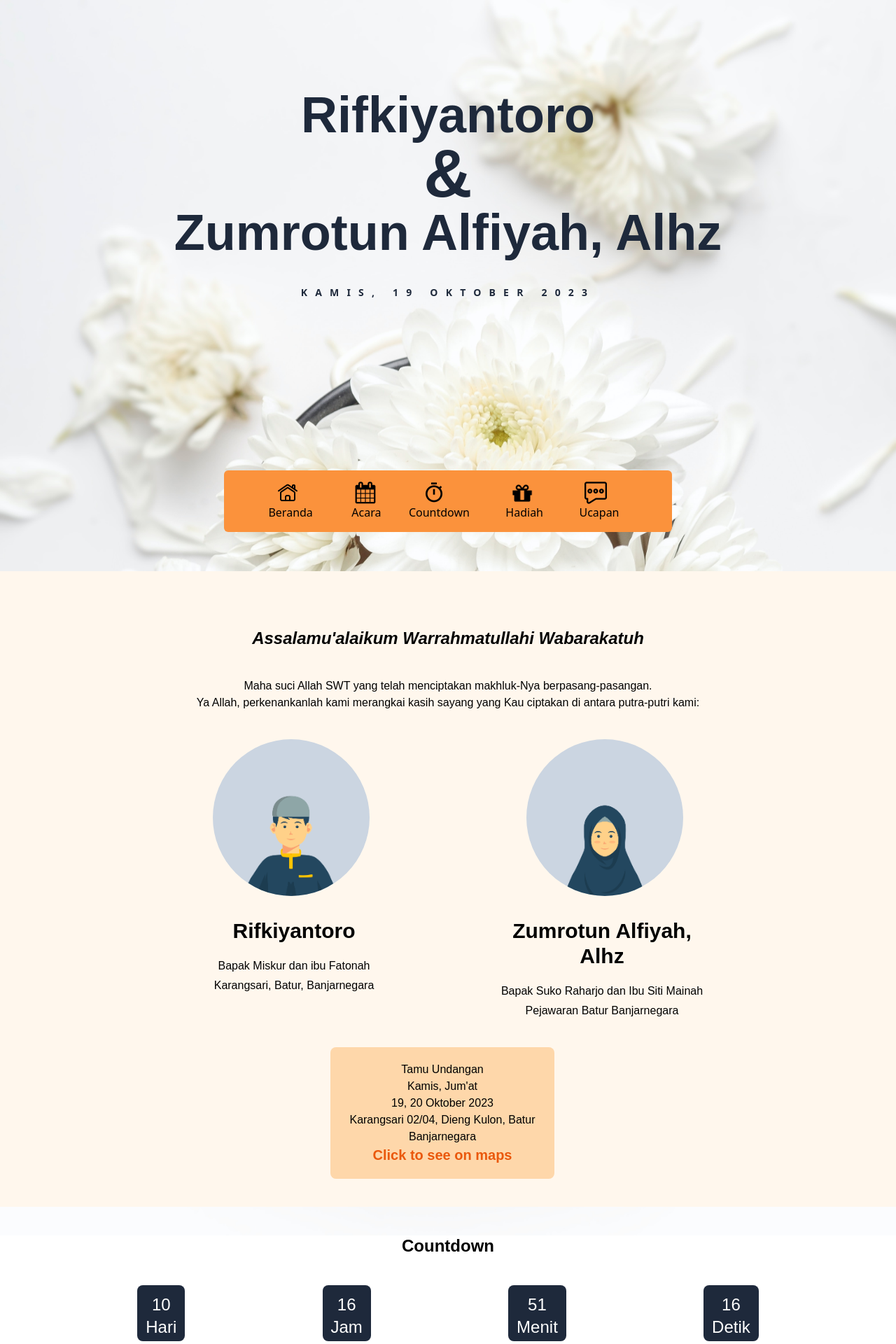
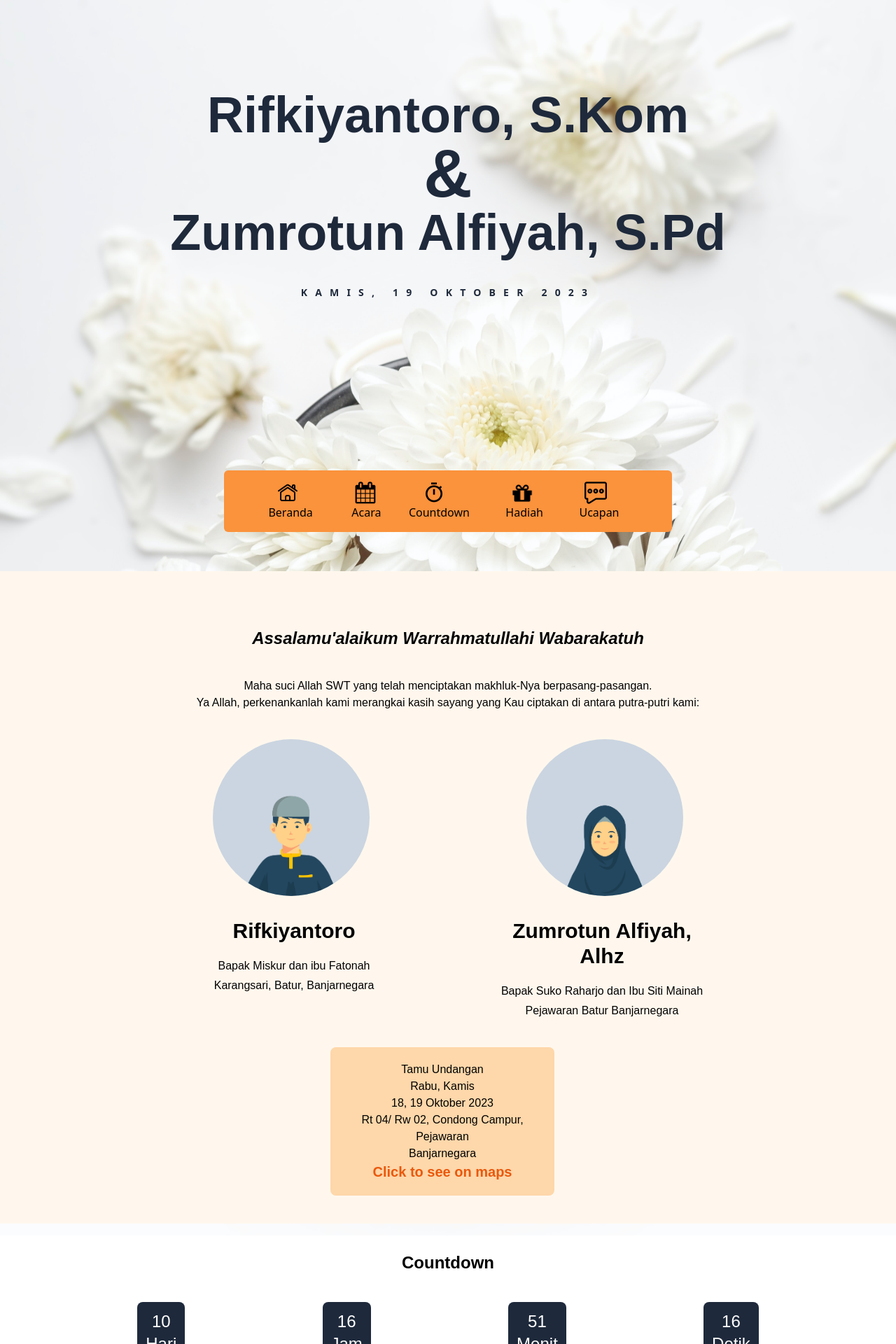
Before and after one commit to rojiloro/wedding-fe, a React (Vite) app: page /landing in a window 1280 px wide. Shown: the top 1920 px of the page at 70% size. Built offline with nearby package versions, Linux system fonts and the light colour scheme; no server answers; a web font is replaced by a local one.

Commit message:
undangan

```diff
--- a/src/components/detail.jsx
+++ b/src/components/detail.jsx
@@ -46,11 +46,11 @@ function Detail() {
         </div>
         <div className="flex justify-center mt-10">
           <div className="sm:w-1/4 font-monserat  text-center sm:p-5 p-3 mr-4 bg-orange-200 rounded-lg hover:scale-110 transition cursor-pointer">
-            <Link target="_blank" to="https://maps.app.goo.gl/nEf5B3Ry99zR7V568">
+            <Link target="_blank" to="https://maps.app.goo.gl/ybF1BkdAhW8nxuvx5">
               <p>Tamu Undangan</p>
-              <p>Kamis, Jum'at</p>
-              <p>19, 20 Oktober 2023</p>
-              <p>Karangsari 02/04, Dieng Kulon, Batur</p>
+              <p>Rabu, Kamis</p>
+              <p>18, 19 Oktober 2023</p>
+              <p>Rt 04/ Rw 02, Condong Campur, Pejawaran</p>
               <p>Banjarnegara</p>
               <p className="text-xl font-semibold text-orange-600">Click to see on maps</p>
             </Link>
--- a/src/components/hero.jsx
+++ b/src/components/hero.jsx
@@ -23,9 +23,9 @@ function Hero() {
             <p>untuk hadir di acara pernikahan</p>
           </div> */}
           <div className="sm:text-7xl text-5xl font-custom4 font-bold text-slate-800 mb-10">
-            <h1 data-aos="fade-right">Rifkiyantoro</h1>
+            <h1 data-aos="fade-right">Rifkiyantoro, S.Kom</h1>
             <p className="text-8xl">&</p>
-            <h1 data-aos="fade-left">Zumrotun Alfiyah, Alhz</h1>
+            <h1 data-aos="fade-left">Zumrotun Alfiyah, S.Pd</h1>
           </div>
           <div data-aos="zoom-in" className="mb-16 font-bold sm:text-sm text-xs uppercase  sm:tracking-[1em] tracking-[0.5em] text-slate-800 decoration-black">
             <p>Kamis, 19 Oktober 2023</p>
--- a/src/components/landing.jsx
+++ b/src/components/landing.jsx
@@ -21,9 +21,9 @@ function Landing() {
       </div>
       <div className="text-center py-[10%] sm:min-h-screen min-h-0 relative">
         <div className="sm:text-7xl text-5xl font-custom4 font-bold text-slate-800 mb-10">
-          <h1 data-aos="fade-left">Rifkiyantoro</h1>
+          <h1 data-aos="fade-left">Rifkiyantoro, S.Kom</h1>
           <p className="text-8xl">&</p>
-          <h1 data-aos="fade-right">Zumrotun Alfiyah, Alhz </h1>
+          <h1 data-aos="fade-right">Zumrotun Alfiyah, S.Pd </h1>
         </div>
         <div data-aos="zoom-in" className="mb-16 font-bold sm:text-sm text-xs uppercase  sm:tracking-[0.8em] tracking-[0.5em] text-slate-800 decoration-black">
           <p>Kamis, 19 Oktober 2023</p>
```
